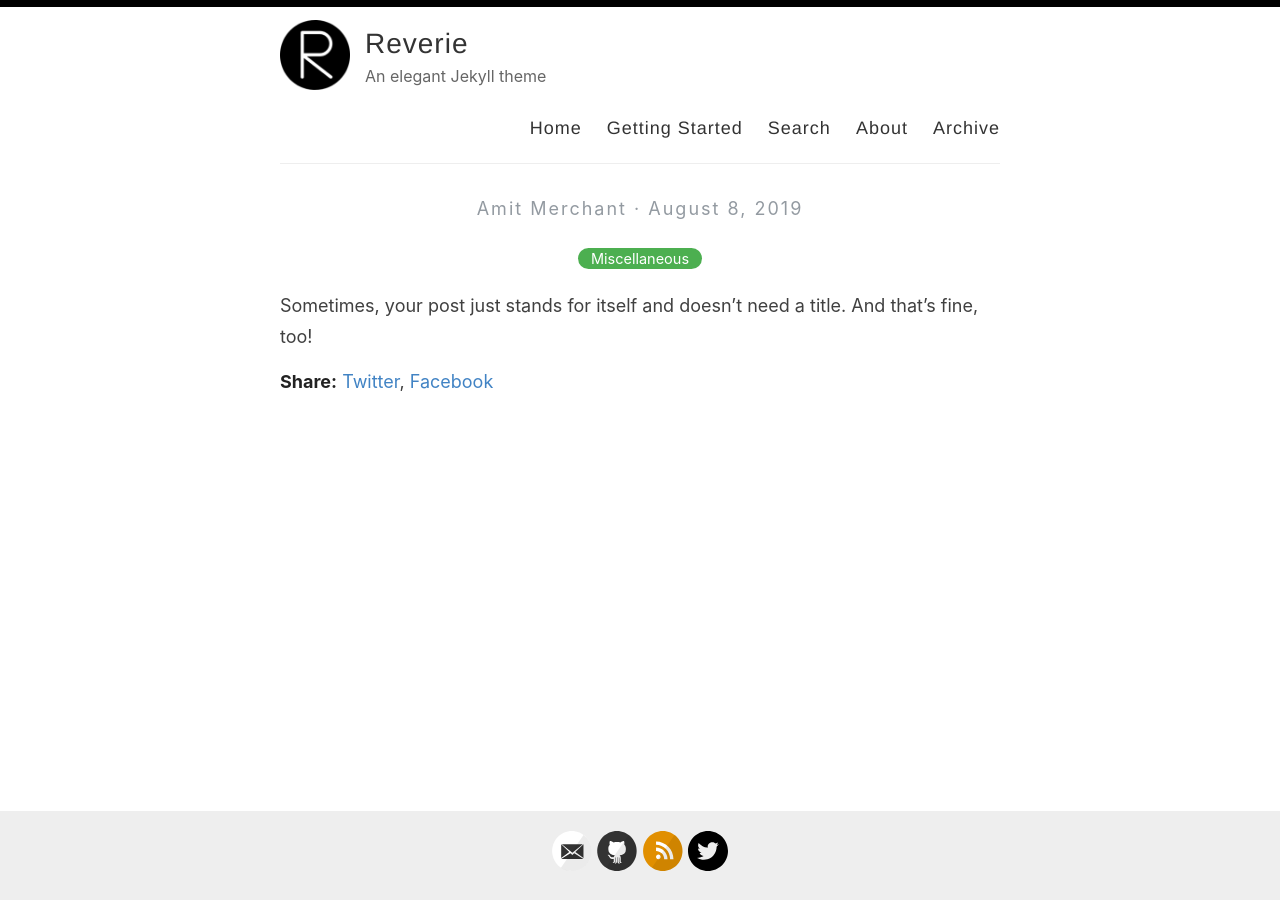
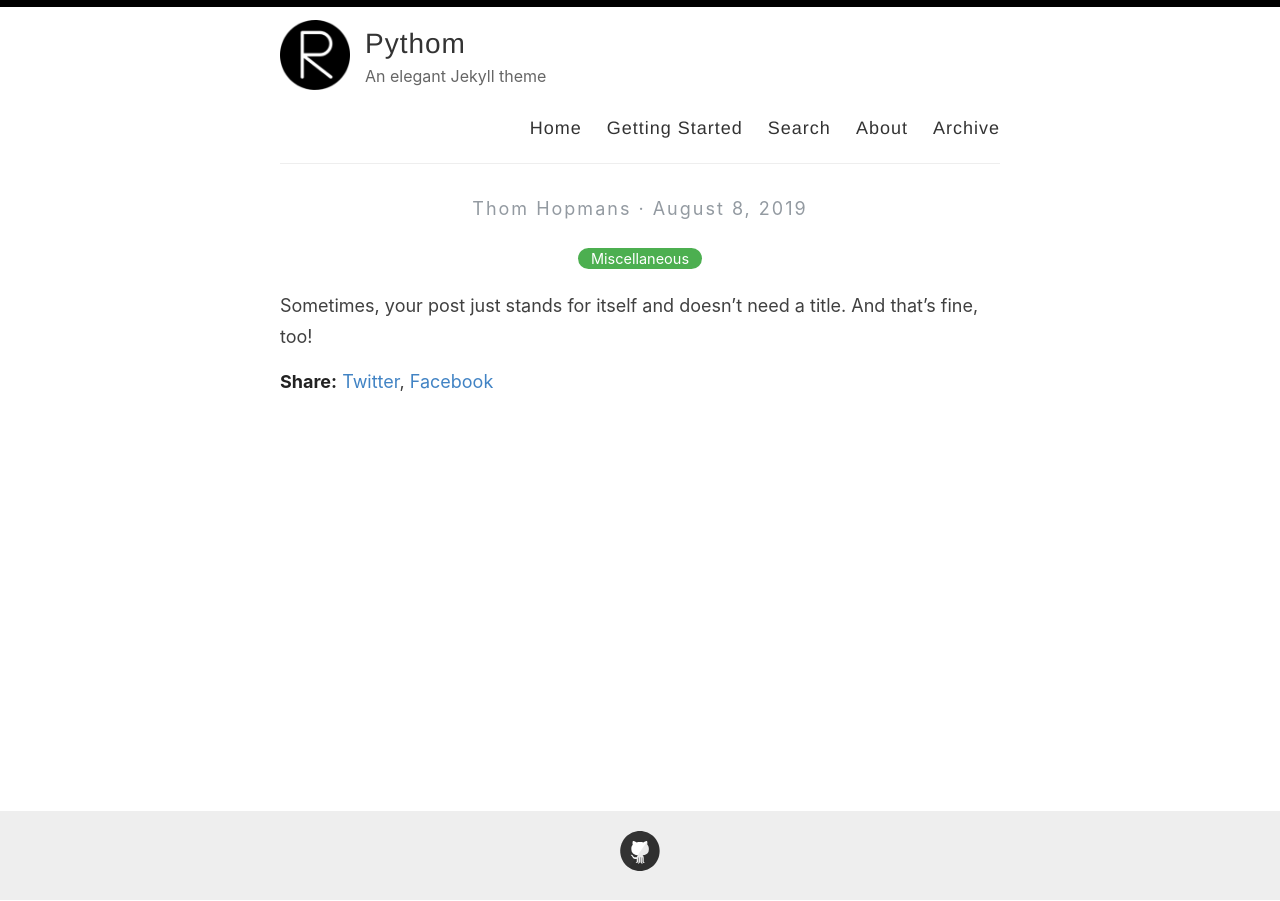
Before and after one commit to thomhopmans/thomhopmans.github.io, a Jekyll site: the page built from _posts/2019-08-08-no-title-posts.md, in a window 1280 px wide. Built offline with Jekyll 4.4.1, drawn with Linux system fonts in a browser that asks for light colours.

Commit message:
Update config (#2)

```diff
--- a/_config.yml
+++ b/_config.yml
@@ -3,10 +3,10 @@
 #
 
 # Name of your site (displayed in the header)
-name: Reverie
+name: Pythom
 
 # Name of the author
-author: Amit Merchant
+author: Thom Hopmans
 
 # Short bio or description (displayed in the header)
 description: An elegant Jekyll theme
@@ -21,15 +21,15 @@
 # Includes an icon in the footer for each username you enter
 footer-links:
   dribbble:
-  email: amit.d.merchant@gmail.com
+  email:
   facebook:
   flickr:
-  github: amitmerchant1990/reverie
+  github: thomhopmans
   instagram:
   linkedin:
   pinterest:
-  rss: rss
-  twitter: amit_merchant
+  rss:
+  twitter:
   stackoverflow:
   youtube: # channel/<your_long_string> or user/<user-name>
   googleplus: # anything in your profile username that comes after plus.google.com/
@@ -41,21 +41,21 @@
 disqus:
 
 # Enter your Google Analytics web tracking code (e.g. UA-2110908-2) to activate tracking
-google_analytics: UA-43339302-11
+# google_analytics: UA-43339302-11
 
 # For newer "GA4" analytics, use the following instead of the "UA" entry above
 #google_analytics_ga4: G-GABC1DEFG
 
 # Your website URL (e.g. http://amitmerchant1990.github.io or http://www.amitmerchant.com)
 # Used for Sitemap.xml and your RSS feed
-url: http://www.amitmerchant.com/reverie
-enforce_ssl: https://www.amitmerchant.com/reverie
+url: http://www.pythom.nl
+enforce_ssl: https://www.pythom.nl
 
 # If you're hosting your site at a Project repository on GitHub pages
 # (http://yourusername.github.io/repository-name)
 # and NOT your User repository (http://yourusername.github.io)
 # then add in the baseurl here, like this: "/repository-name"
-baseurl: "/reverie"
+# baseurl: "/reverie"
 
 #
 # !! You don't need to change any of the configuration flags below !!
```
